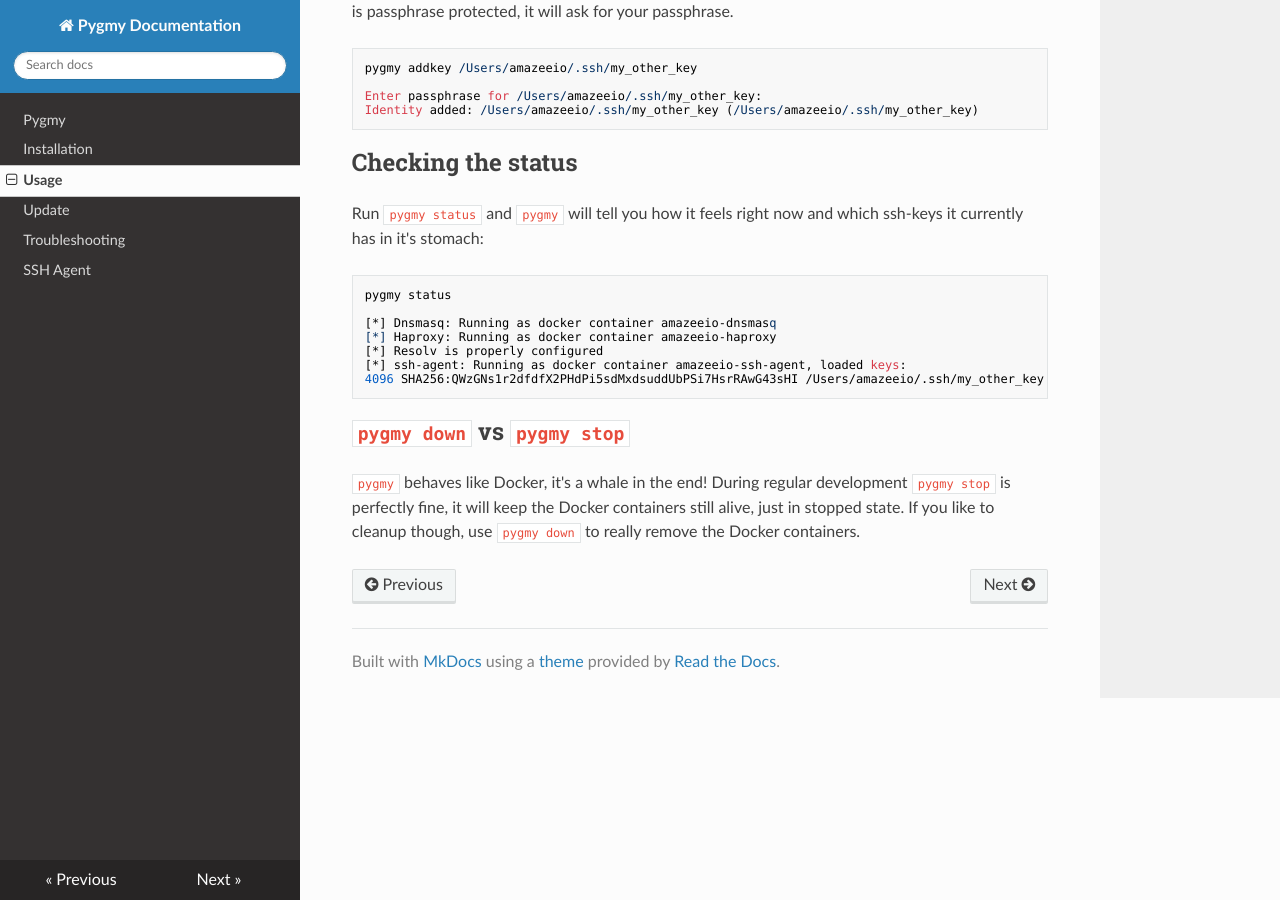
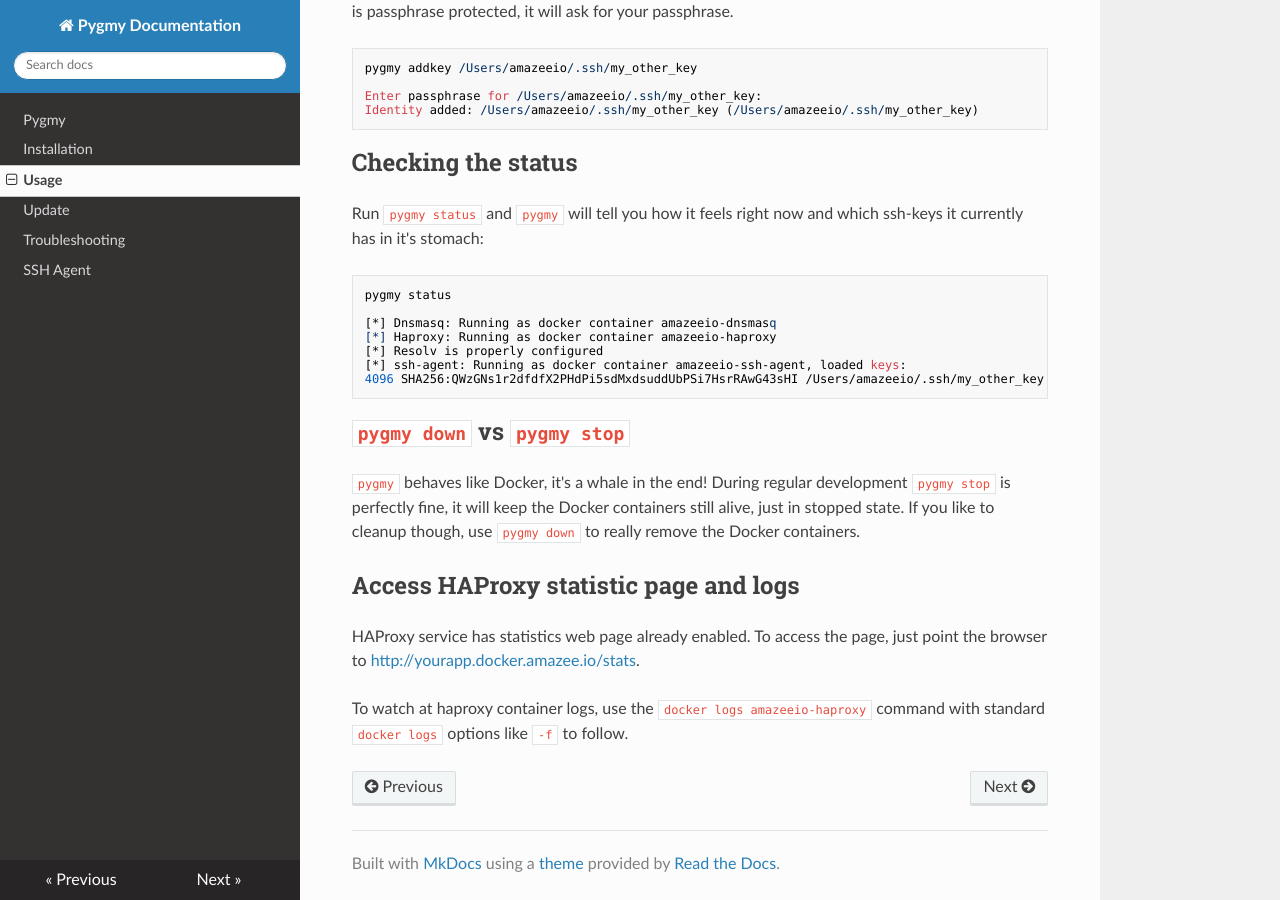
Before and after one commit to pygmystack/pygmy-legacy, an MkDocs documentation site: the page built from docs/usage.md, in a window 1280 px wide and 900 px high, scrolled down 758 px. Built offline with MkDocs 1.6.1, drawn with Linux system fonts in a browser that asks for light colours; nearby versions of some CDN libraries.

Commit message:
AMAZEEIO-1849: added haproxy statistics page and log section

```diff
--- a/docs/usage.md
+++ b/docs/usage.md
@@ -56,3 +56,9 @@ Run `pygmy status` and `pygmy` will tell you how it feels right now and which ss
 `pygmy` behaves like Docker, it's a whale in the end!
 During regular development `pygmy stop` is perfectly fine, it will keep the Docker containers still alive, just in stopped state.
 If you like to cleanup though, use `pygmy down` to really remove the Docker containers.
+
+## Access HAProxy statistic page and logs
+
+HAProxy service has statistics web page already enabled. To access the page, just point the browser to [http://yourapp.docker.amazee.io/stats](http://yourapp.docker.amazee.io/stats).
+
+To watch at haproxy container logs, use the `docker logs amazeeio-haproxy` command with standard `docker logs` options like `-f` to follow.
```
